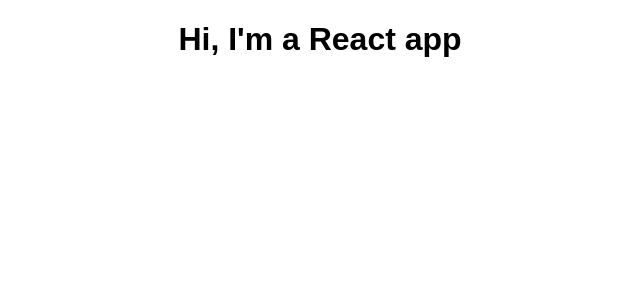
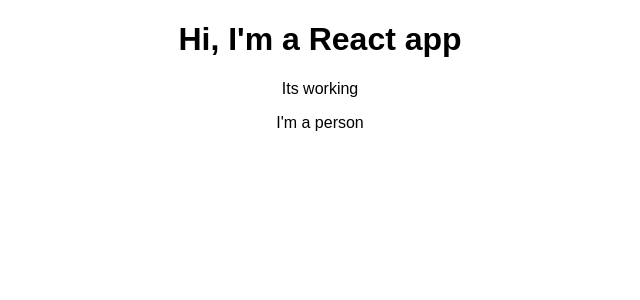
Before and after one commit to RubyKobayashi/complete_react_guide, a React (Create React App) app: page / in a window 1280 px wide. Shown: the top 300 px of the page, without its empty margins (320-960 px from the left). Built offline with nearby package versions, Linux system fonts and the light colour scheme.

Commit message:
create a functional component

```diff
--- a/src/App.js
+++ b/src/App.js
@@ -1,12 +1,14 @@
 import React, { Component } from 'react';
-import logo from './logo.svg';
 import './App.css';
+import Person from './Person/Person';
 
 class App extends Component {
   render() {
     return (
       <div className="App">
         <h1>Hi, I'm a React app</h1>
+        <p>Its working</p>
+        <Person />
       </div>
     );
   }
--- /dev/null
+++ b/src/Person/Person.js
@@ -0,0 +1,7 @@
+import React from 'react';
+
+const person = () => {
+  return <p>I'm a person</p>
+};
+
+export default person;
```
